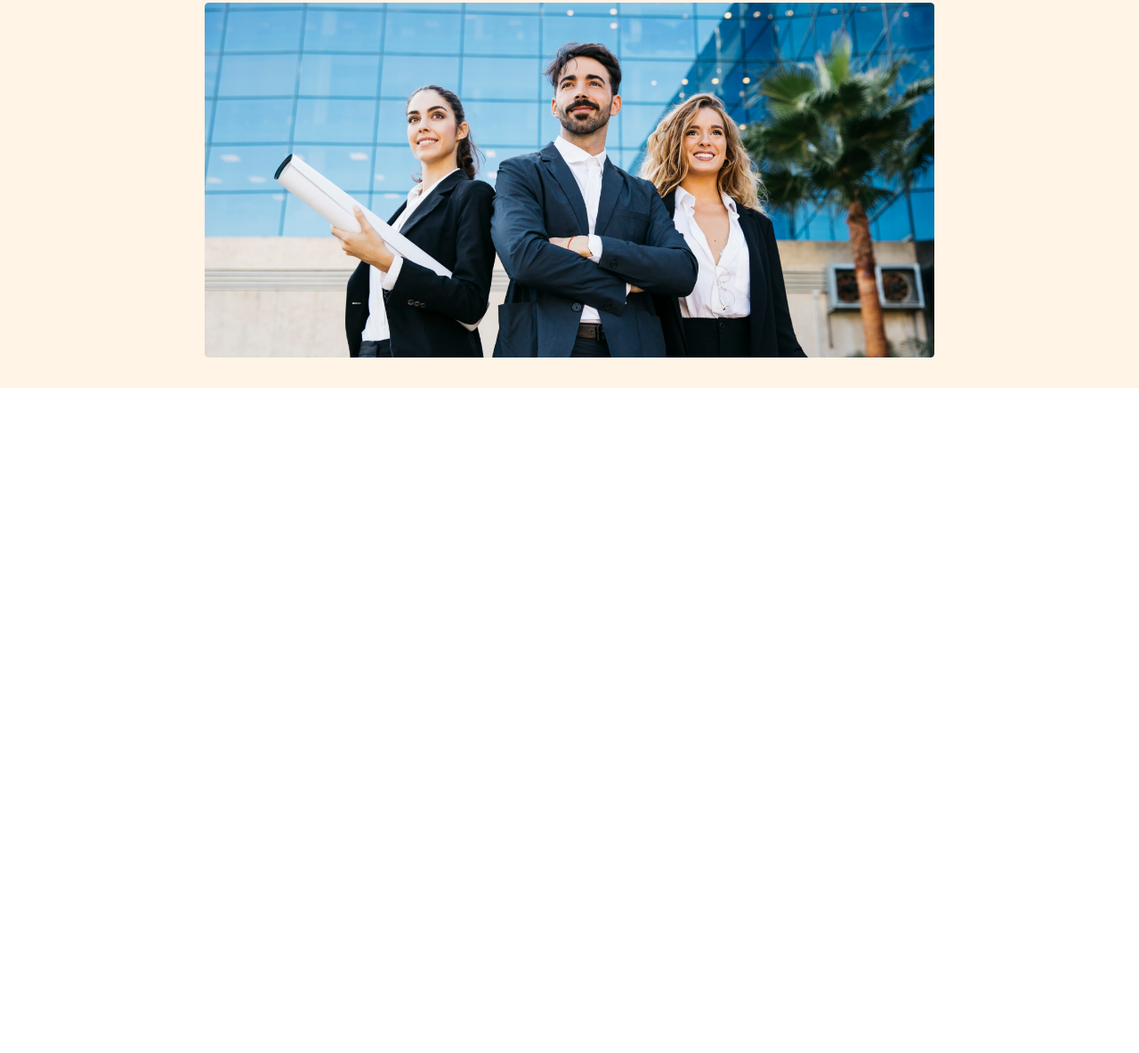
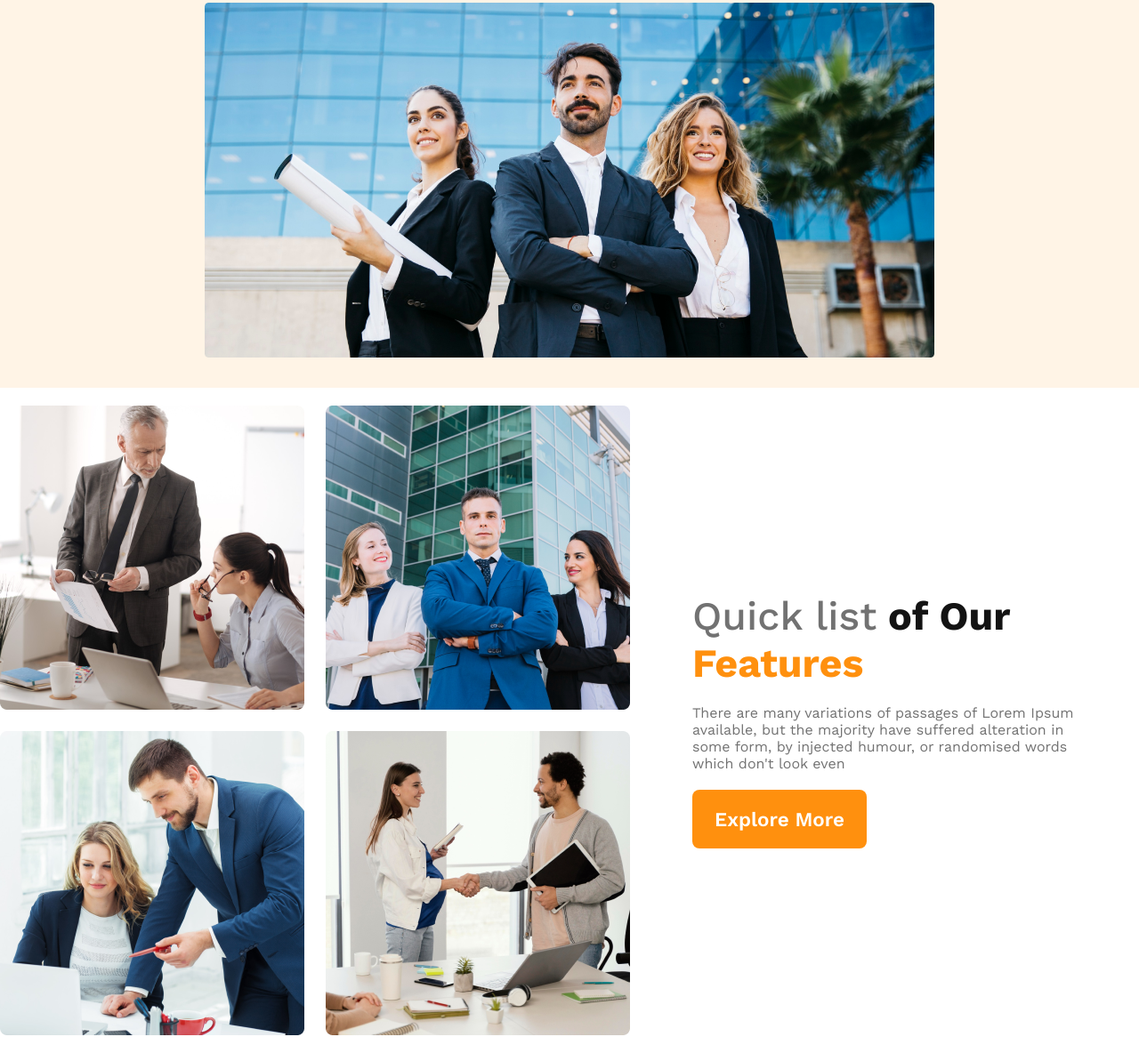
Before and after one commit to SojibAhmed114/Modules-9, a plain HTML site: page index.html in a window 1280 px wide. Shown: the part 513-1697 px from the top of the page at 89% size. Before the commit the page ends 949 px from the top, so only its background shows below. Drawn offline with nearby package versions, Linux system fonts and the light colour scheme.

Commit message:
feature section done

```diff
--- a/index.html
+++ b/index.html
@@ -6,7 +6,7 @@
 <!-- google font link -->
     <link rel="preconnect" href="https://fonts.googleapis.com">
     <link rel="preconnect" href="https://fonts.gstatic.com" crossorigin>
-    <link href="https://fonts.googleapis.com/css2?family=Work+Sans:wght@400;600;700&display=swap" rel="stylesheet">
+    <link href="https://fonts.googleapis.com/css2?family=Work+Sans:wght@400;500;600;700&display=swap" rel="stylesheet">
 
     <title>Website</title>
     <link rel="stylesheet" href="style.css">
@@ -33,9 +33,29 @@
             <img src="./images/banner.png" alt="">
         </section>
     </header>
+
+<!-- main design start   -->
     <main>
+<!-- feature part -->
+        <section class="feature-full-container">
+            <div class="feature-photo-container">
+                <img src="./images/team1.png" alt="">
+                <img src="./images/team2.png" alt="">
+                <img src="./images/team3.png" alt="">
+                <img src="./images/team4.png" alt="">
+            </div>
+            <div class="feature-text-container">
+                <h2 class="feature-text-title"> <span class="f-one">Quick list</span> <span class="f-two">of Our
+                </span> <span class="f-three">Features</span></h2>
+                <p class="feature-text-discription">There are many variations of passages of Lorem Ipsum available, but the majority have suffered alteration in some form, by injected humour, or randomised words which don't look even</p>
+                <button class="praymary-button">Explore More</button>
+            </div>
+        </section>
+<!-- feature part -->
+    </main>
+<!-- main design end   -->
 
-    </main>
+
     <footer>
 
     </footer>
--- a/style.css
+++ b/style.css
@@ -63,13 +63,62 @@ nav{
     width: 100%;
 }
 
+
+/* main design start  */
+main{
+    max-width: 1440px;
+    margin: 0 auto;
+}
+
+ /* feature part */
+.feature-full-container{
+    display: flex;
+    align-items: center;
+    margin: 20px auto;
+}
+.feature-photo-container{
+    display: grid;
+    grid-template-columns: repeat(2, 1fr);
+    gap: 1.5rem;
+}
+.feature-text-container{
+    padding: 0 70px;
+}
+.feature-text-title{
+    font-size: 2.8rem;
+}
+.f-one{
+    color: #727272;
+    font-weight: 500;
+}
+.f-two{
+    color: #131313;
+    font-weight: 700;
+}
+.f-three{
+    color: #FF900E;
+    font-weight: 700;
+}
+
+.feature-text-discription{
+    color: #727272;
+    padding: 20px 0;
+}
+ /* feature part */
+
+/* main design end  */
+
+
 /* banner media queary */
 @media screen and (max-width: 576px) {
     header{
         padding: 20px;
     }
-    nav{
+    nav , .feature-full-container {
         flex-direction: column;
+    }
+    .feature-photo-container{
+        grid-template-columns: 1fr;
     }
 }
 @media screen and (min-width: 576px) and (max-width: 960px) {
@@ -77,7 +126,13 @@ nav{
     header{
         padding: 15px;
     }
-    nav{
+    nav {
         flex-direction: column;
     }
+    .feature-full-container{
+        flex-direction: column-reverse;
+    }
+    .feature-text-container{
+        padding-bottom: 15px;
 }
+}
```
